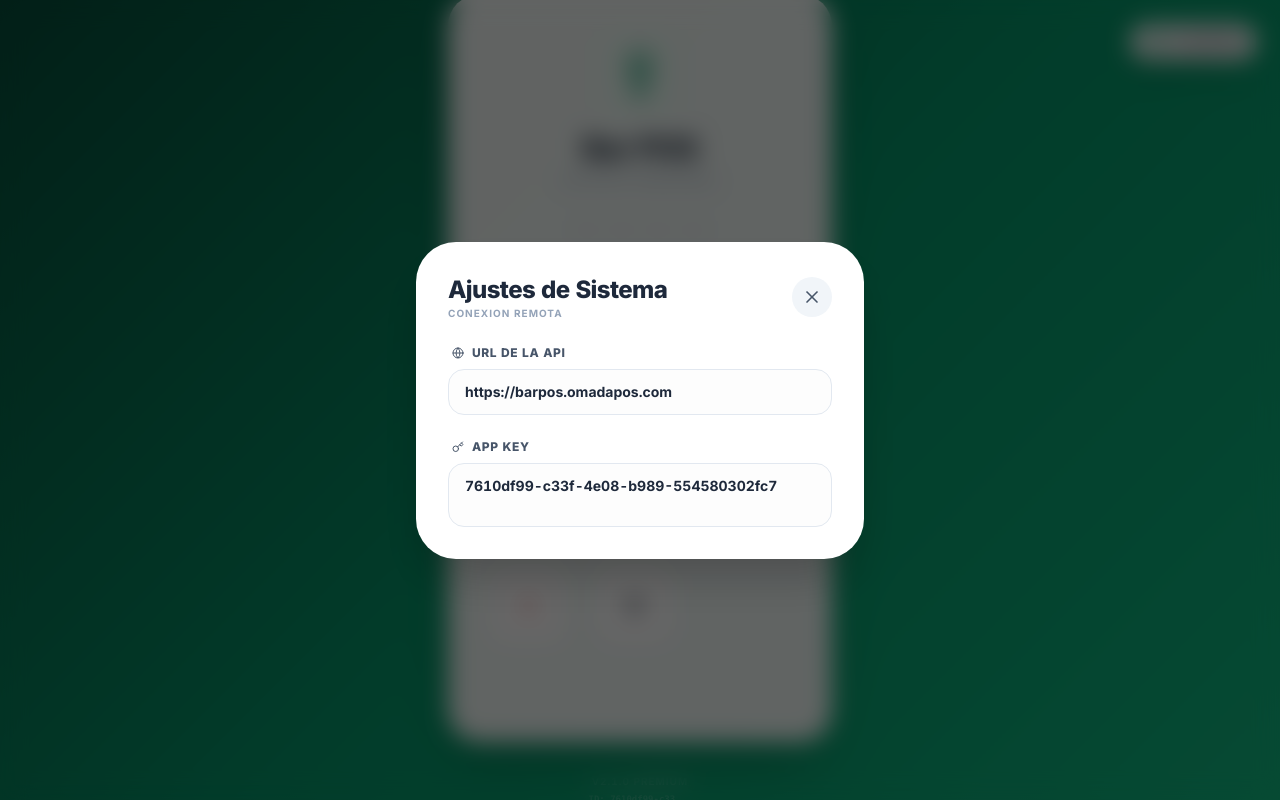
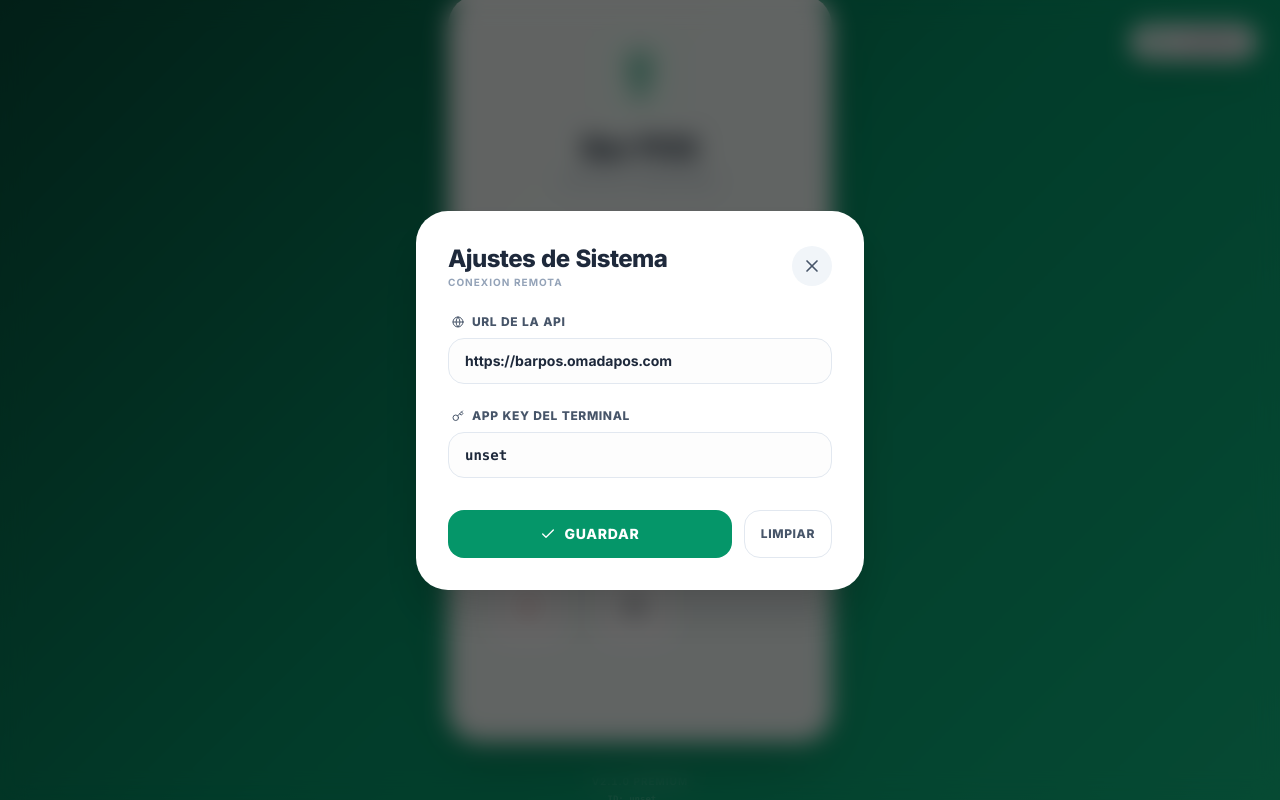
Before and after one commit to omadapos/barpos, a React (Vite) app in the folder bar-pos-client/: page / in a window 1280 px wide. Both pictures are taken after a click on the button "AJUSTES". Built offline with nearby package versions, Linux system fonts and the light colour scheme; no server answers.

Commit message:
Allow terminal app key configuration

```diff
--- a/bar-pos-client/src/api/auth.api.ts
+++ b/bar-pos-client/src/api/auth.api.ts
@@ -7,7 +7,7 @@
 };
 
 function unwrapLoginPinPayload(body: unknown): LoginPinData {
-  if (!body || typeof body !== 'object') throw new Error('Respuesta inválida');
+  if (!body || typeof body !== 'object') throw new Error('Respuesta invalida');
   const o = body as Record<string, unknown>;
   const inner = (o.data as LoginPinData | undefined) ?? (o as unknown as LoginPinData);
   if (
@@ -18,35 +18,44 @@
   ) {
     return inner as LoginPinData;
   }
-  throw new Error('Respuesta inválida del servidor');
+  throw new Error('Respuesta invalida del servidor');
 }
 
 export const authApi = {
-  loginByPin: (pin: string) =>
-    api
+  loginByPin: (pin: string) => {
+    const appKey = getAppKey();
+    if (!appKey) {
+      return Promise.reject(new Error('Configura el App Key del terminal'));
+    }
+
+    return api
       .post<unknown>(
-        `/api/auth/login-waiter-pin?appKey=${getAppKey()}`,
+        `/api/auth/login-waiter-pin?appKey=${encodeURIComponent(appKey)}`,
         {
           pin,
-          appKey: getAppKey(),
-          app_key: getAppKey(), // Compatibilidad con versiones específicas del backend
+          appKey,
+          app_key: appKey,
         },
         {
           skipErrorToast: true,
         }
       )
-      .then((r) => unwrapLoginPinPayload(r.data)),
+      .then((r) => unwrapLoginPinPayload(r.data));
+  },
 
-  login: (username: string, password: string) =>
-    api
+  login: (username: string, password: string) => {
+    const appKey = getAppKey();
+
+    return api
       .post<{ success: boolean; data: unknown }>(
-        `/api/auth/login?appKey=${getAppKey()}`,
+        `/api/auth/login?appKey=${encodeURIComponent(appKey)}`,
         {
           username,
           password,
-          appKey: getAppKey(),
-          app_key: getAppKey(),
+          appKey,
+          app_key: appKey,
         }
       )
-      .then((r) => r.data.data),
+      .then((r) => r.data.data);
+  },
 };
--- a/bar-pos-client/src/components/SystemSettingsModal.tsx
+++ b/bar-pos-client/src/components/SystemSettingsModal.tsx
@@ -1,19 +1,48 @@
-import { X, Globe, Key } from 'lucide-react';
-import { getAppKey } from '@/config/tenant';
+import { useEffect, useState } from 'react';
+import toast from 'react-hot-toast';
+import { Check, Globe, Key, X } from 'lucide-react';
+import { clearAppKey, getAppKey, saveAppKey } from '@/config/tenant';
 import { getApiBaseURL } from '@/lib/apiBaseUrl';
 
 type Props = {
   open: boolean;
   onClose: () => void;
+  onSaved?: (appKey: string) => void;
 };
 
-export default function SystemSettingsModal({ open, onClose }: Props) {
+export default function SystemSettingsModal({ open, onClose, onSaved }: Props) {
+  const [appKey, setAppKey] = useState('');
+
+  useEffect(() => {
+    if (open) setAppKey(getAppKey());
+  }, [open]);
+
   if (!open) return null;
+
+  const handleSave = () => {
+    const trimmed = appKey.trim();
+    if (!trimmed) {
+      toast.error('Escribe el App Key del terminal');
+      return;
+    }
+
+    saveAppKey(trimmed);
+    onSaved?.(trimmed);
+    toast.success('App Key guardado');
+    onClose();
+  };
+
+  const handleClear = () => {
+    clearAppKey();
+    setAppKey('');
+    onSaved?.('');
+    toast.success('App Key eliminado');
+  };
 
   return (
     <div className="fixed inset-0 z-[200] flex items-center justify-center bg-black/60 p-4 backdrop-blur-md">
       <div
-        className="w-full max-w-md rounded-[2.5rem] bg-white p-8 shadow-2xl"
+        className="w-full max-w-md rounded-[2rem] bg-white p-8 shadow-2xl"
         onClick={(e) => e.stopPropagation()}
       >
         <div className="mb-6 flex items-center justify-between">
@@ -29,6 +58,7 @@
             type="button"
             onClick={onClose}
             className="flex h-10 w-10 items-center justify-center rounded-full bg-[var(--bg3)] text-[var(--text2)] transition-all hover:bg-[var(--red-pale)] hover:text-[var(--red)] active:scale-90"
+            aria-label="Cerrar ajustes"
           >
             <X className="h-5 w-5" />
           </button>
@@ -45,12 +75,40 @@
           </div>
 
           <div className="space-y-2">
-            <label className="ml-1 flex items-center gap-2 text-xs font-black uppercase tracking-wider text-[var(--text2)]">
-              <Key className="h-3 w-3" /> App Key
+            <label
+              htmlFor="terminal-app-key"
+              className="ml-1 flex items-center gap-2 text-xs font-black uppercase tracking-wider text-[var(--text2)]"
+            >
+              <Key className="h-3 w-3" /> App Key del terminal
             </label>
-            <div className="min-h-16 w-full rounded-2xl border border-[var(--border)] bg-[var(--bg)] px-4 py-3 text-sm font-bold text-[var(--text)]">
-              {getAppKey()}
-            </div>
+            <input
+              id="terminal-app-key"
+              type="text"
+              value={appKey}
+              onChange={(e) => setAppKey(e.target.value)}
+              placeholder="Pega aqui el App Key"
+              autoComplete="off"
+              spellCheck={false}
+              className="w-full rounded-2xl border border-[var(--border)] bg-[var(--bg)] px-4 py-3 font-mono text-sm font-bold text-[var(--text)] outline-none transition focus:border-[var(--green)] focus:ring-4 focus:ring-[var(--green-pale)]"
+            />
+          </div>
+
+          <div className="flex gap-3 pt-2">
+            <button
+              type="button"
+              onClick={handleSave}
+              className="flex h-12 flex-1 items-center justify-center gap-2 rounded-2xl bg-[var(--green)] px-4 text-sm font-black uppercase tracking-wider text-white transition active:scale-95"
+            >
+              <Check className="h-4 w-4" />
+              Guardar
+            </button>
+            <button
+              type="button"
+              onClick={handleClear}
+              className="h-12 rounded-2xl border border-[var(--border)] bg-white px-4 text-xs font-black uppercase tracking-wider text-[var(--text2)] transition hover:bg-[var(--bg3)] active:scale-95"
+            >
+              Limpiar
+            </button>
           </div>
         </div>
       </div>
--- a/bar-pos-client/src/config/tenant.ts
+++ b/bar-pos-client/src/config/tenant.ts
@@ -1,5 +1,25 @@
-const DEFAULT_APP_KEY = '7610df99-c33f-4e08-b989-554580302fc7';
+const APP_KEY_STORAGE_KEY = 'barpos-app-key';
 
 export function getAppKey(): string {
-  return import.meta.env.VITE_APP_KEY || DEFAULT_APP_KEY;
+  try {
+    const stored = localStorage.getItem(APP_KEY_STORAGE_KEY)?.trim();
+    if (stored) return stored;
+  } catch {
+    /* localStorage may be unavailable in some contexts. */
+  }
+
+  return import.meta.env.VITE_APP_KEY?.trim() || '';
 }
+
+export function saveAppKey(appKey: string): void {
+  const trimmed = appKey.trim();
+  if (!trimmed) {
+    clearAppKey();
+    return;
+  }
+  localStorage.setItem(APP_KEY_STORAGE_KEY, trimmed);
+}
+
+export function clearAppKey(): void {
+  localStorage.removeItem(APP_KEY_STORAGE_KEY);
+}
--- a/bar-pos-client/src/screens/LoginScreen.tsx
+++ b/bar-pos-client/src/screens/LoginScreen.tsx
@@ -14,6 +14,7 @@
   const [isLoading, setIsLoading] = useState(false);
   const [shake, setShake] = useState(false);
   const [settingsOpen, setSettingsOpen] = useState(false);
+  const [currentAppKey, setCurrentAppKey] = useState(() => getAppKey());
   const pinRef = useRef('');
 
   useEffect(() => {
@@ -171,13 +172,14 @@
           v2.1.0 Premium
         </p>
         <p className="text-[9px] font-bold text-white/50 font-mono">
-          ID: {getAppKey().slice(0, 12)}...
+          ID: {currentAppKey ? `${currentAppKey.slice(0, 12)}...` : 'sin configurar'}
         </p>
       </div>
 
       <SystemSettingsModal
         open={settingsOpen}
         onClose={() => setSettingsOpen(false)}
+        onSaved={setCurrentAppKey}
       />
     </div>
   );
```
Also changed, not shown: 1 other file (tests, documents, lock files or other folders).
